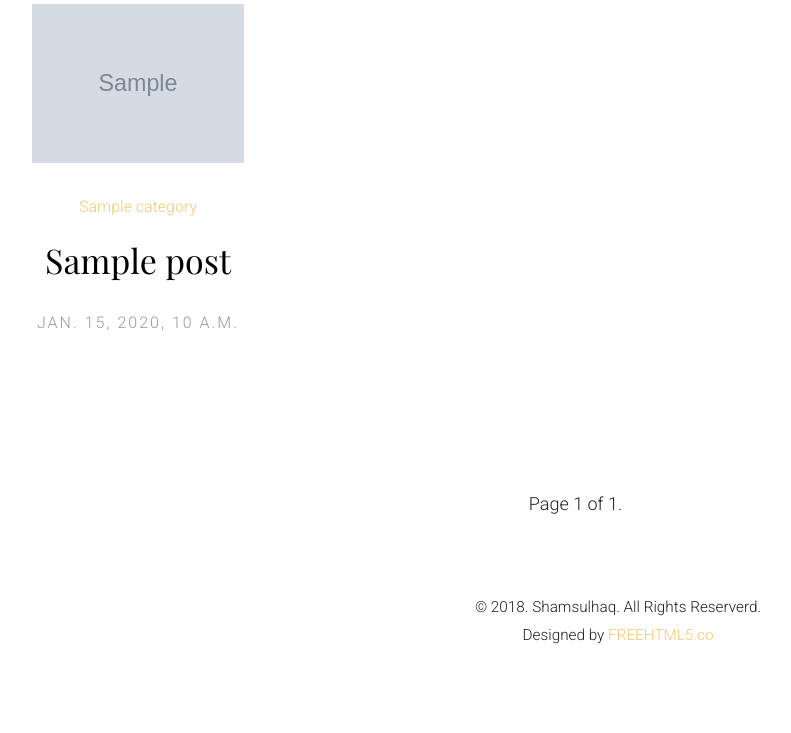
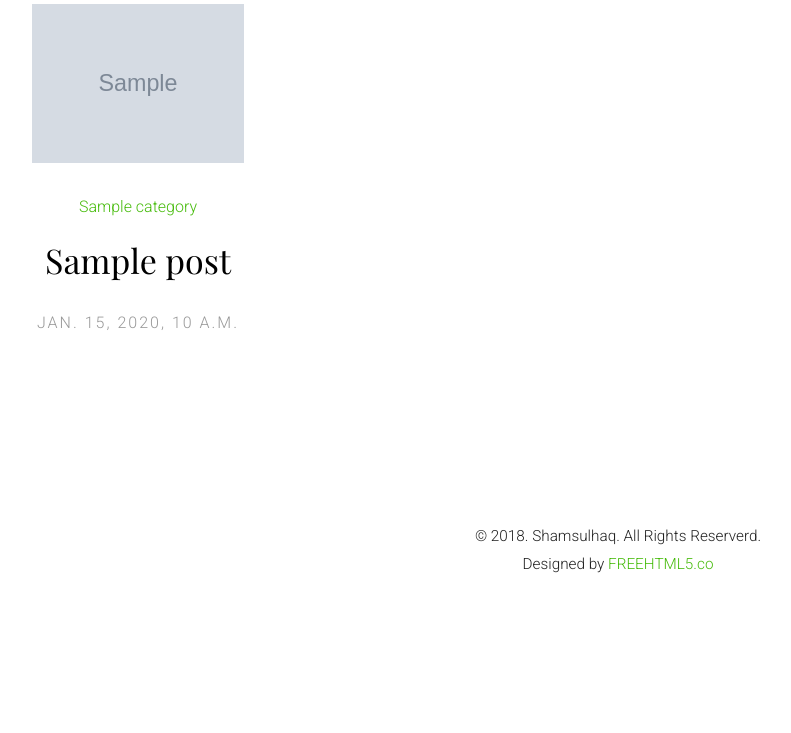
Before and after one commit to Shamsulhaq/blog, a Django app: template templates/index.html in a window 1280 px wide. Shown: the part 210-943 px from the top of the page, without its empty margins (22-813 px from the left). After the commit the page ends 783 px from the top, so only its background shows below. Run offline with Django 3.2, Linux system fonts and the light colour scheme; the template is opened without the code that fills it: most values are stand-ins (such as "Sample title", 1, 10 or a date in 2020); grey boxes marked "Sample" are stand-in pictures; some libraries are stand-ins or nearby versions; some web fonts are replaced.

Commit message:
Add pagination new style

```diff
--- a/static/css/style.css
+++ b/static/css/style.css
@@ -37,13 +37,13 @@ body.fh5co-overflow {
 }
 
 a {
-  color: #f7c873;
+  color: #46bb0b;
   -webkit-transition: 0.5s;
   -o-transition: 0.5s;
   transition: 0.5s;
 }
 a:hover, a:focus, a:active {
-  color: #f3ac2b;
+  color: #071309;
   outline: none;
   text-decoration: none;
 }
--- a/templates/index.html
+++ b/templates/index.html
@@ -65,22 +65,43 @@
 
 		</div>
         <div class="col-sm-3 col-lg-offset-5">
-            <div class="pagination">
-                    <span class="step-links">
-                        {% if posts.has_previous %}
-                            <a href="?page=1">&laquo; first</a>
-                            <a href="?page={{ posts.previous_page_number }}">previous</a>
-                        {% endif %}
-
-                        <span class="current">
-                            Page {{ posts.number }} of {{ posts.paginator.num_pages }}.
-                        </span>
-
-                        {% if posts.has_next %}
-                            <a href="?page={{ posts.next_page_number }}">next</a>
-                            <a href="?page={{ posts.paginator.num_pages }}">last &raquo;</a>
-                        {% endif %}
-                    </span>
-                </div>
+{#            <div class="pagination">#}
+{#                    <span class="step-links">#}
+{#                        {% if posts.has_previous %}#}
+{#                            <a href="?page=1">&laquo; first</a>#}
+{#                            <a href="?page={{ posts.previous_page_number }}">previous</a>#}
+{#                        {% endif %}#}
+{##}
+{#                        <span class="current">#}
+{#                            Page {{ posts.number }} of {{ posts.paginator.num_pages }}.#}
+{#                        </span>#}
+{##}
+{#                        {% if posts.has_next %}#}
+{#                            <a href="?page={{ posts.next_page_number }}">next</a>#}
+{#                            <a href="?page={{ posts.paginator.num_pages }}">last &raquo;</a>#}
+{#                        {% endif %}#}
+{#                    </span>#}
+{#                </div>#}
+        {% if posts.has_other_pages %}
+          <ul class="pagination">
+            {% if posts.has_previous %}
+              <li><a href="?page={{ posts.previous_page_number }}">&laquo;</a></li>
+            {% else %}
+              <li class="disabled"><span>&laquo;</span></li>
+            {% endif %}
+            {% for i in posts.paginator.page_range %}
+              {% if posts.number == i %}
+                <li class="active"><span>{{ i }} <span class="sr-only">(current)</span></span></li>
+              {% else %}
+                <li><a href="?page={{ i }}">{{ i }}</a></li>
+              {% endif %}
+            {% endfor %}
+            {% if posts.has_next %}
+              <li><a href="?page={{ posts.next_page_number }}">&raquo;</a></li>
+            {% else %}
+              <li class="disabled"><span>&raquo;</span></li>
+            {% endif %}
+          </ul>
+        {% endif %}
         </div>
 {% endblock %}
```
